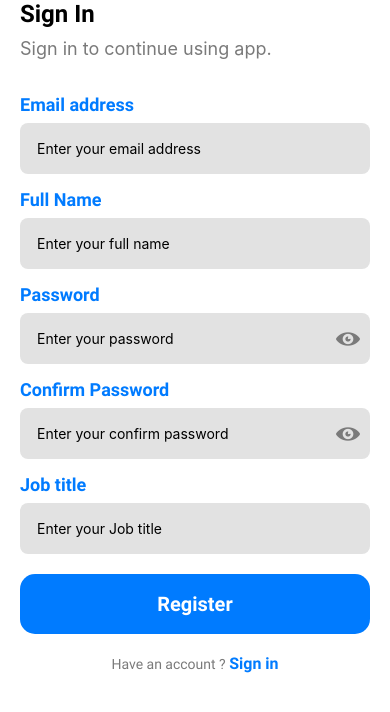
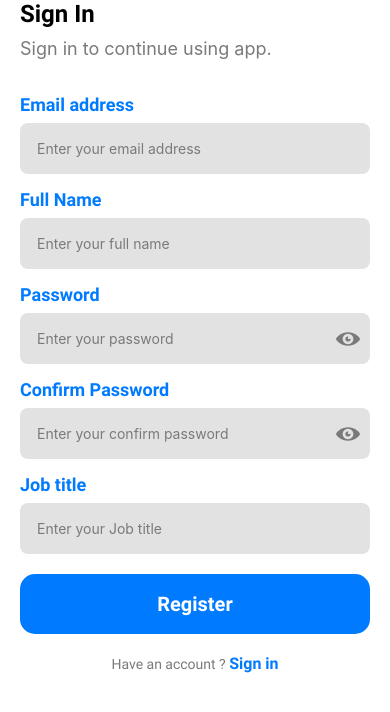
Before and after one commit to Elie-MK/mytasks, a React Native app: screen /SignUp in a window 390 px wide. Shown: the top 712 px of the page. Built offline with nearby package versions, Linux system fonts and the light colour scheme.

Commit message:
refactor add optional text

```diff
--- a/component/ui/Input.tsx
+++ b/component/ui/Input.tsx
@@ -11,12 +11,16 @@ type Props = {
   title: string;
   isError?: boolean;
   isPasswordField?: boolean;
+  optionalText?: string;
 } & TextInputProps;
 
 const Input = (props: Props) => {
   return (
     <View>
-      <Text style={styles.title}>{props.title}</Text>
+      <Text style={styles.title}>
+        {props.title}{" "}
+        <Text style={styles.optionalText}>{props.optionalText}</Text>
+      </Text>
       <View
         style={[
           styles.inputContainer,
@@ -33,6 +37,7 @@ const Input = (props: Props) => {
             styles.input,
             { width: props.isPasswordField ? "88%" : "100%" },
           ]}
+          placeholderTextColor={Colors.GRAY}
         />
         {props.isPasswordField && (
           <TouchableOpacity
@@ -71,4 +76,8 @@ const styles = StyleSheet.create({
   input: {
     padding: 17,
   },
+  optionalText: {
+    color: Colors.GRAY,
+    fontFamily: "Roboto-regular",
+  },
 });
```
